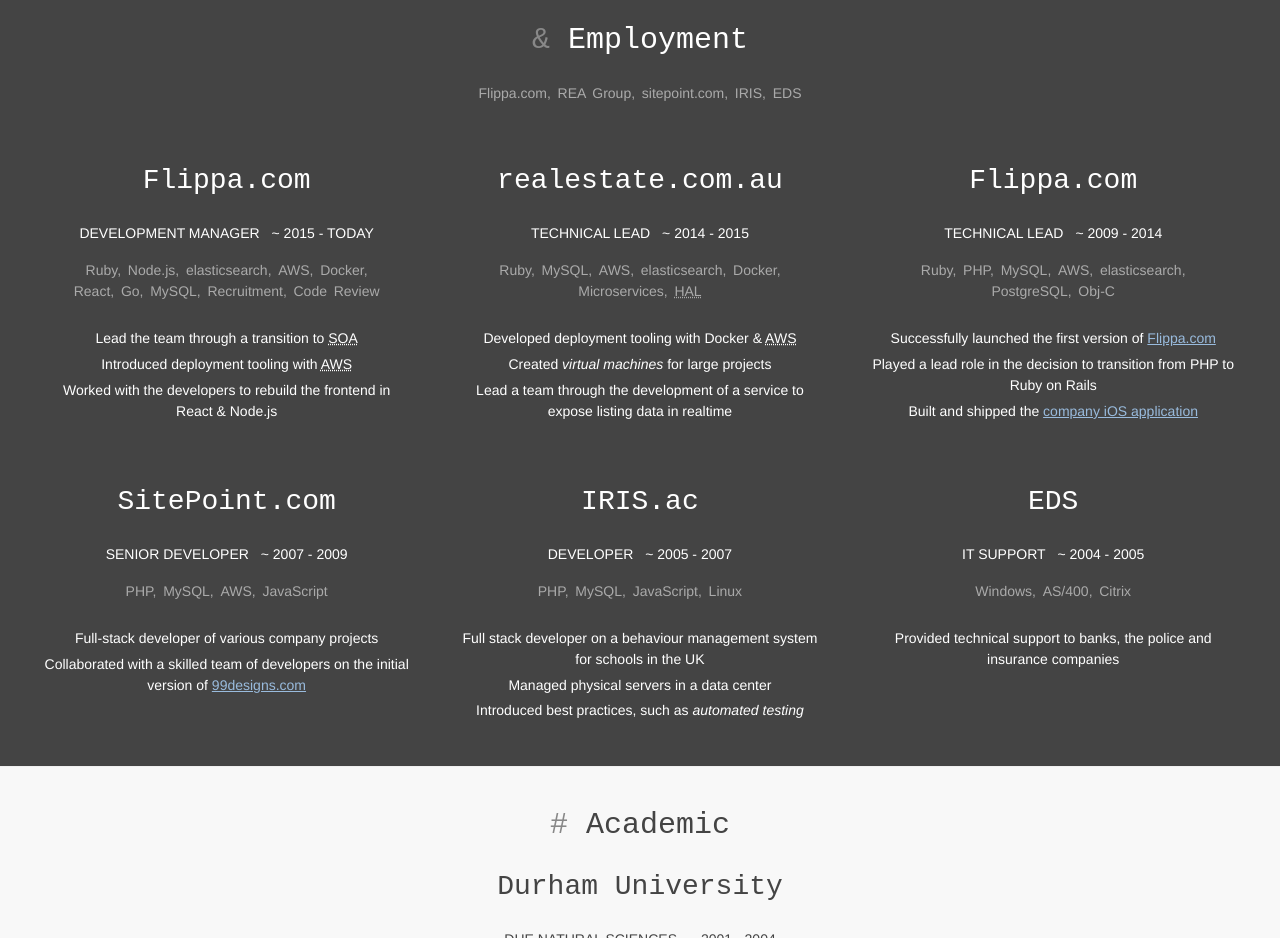
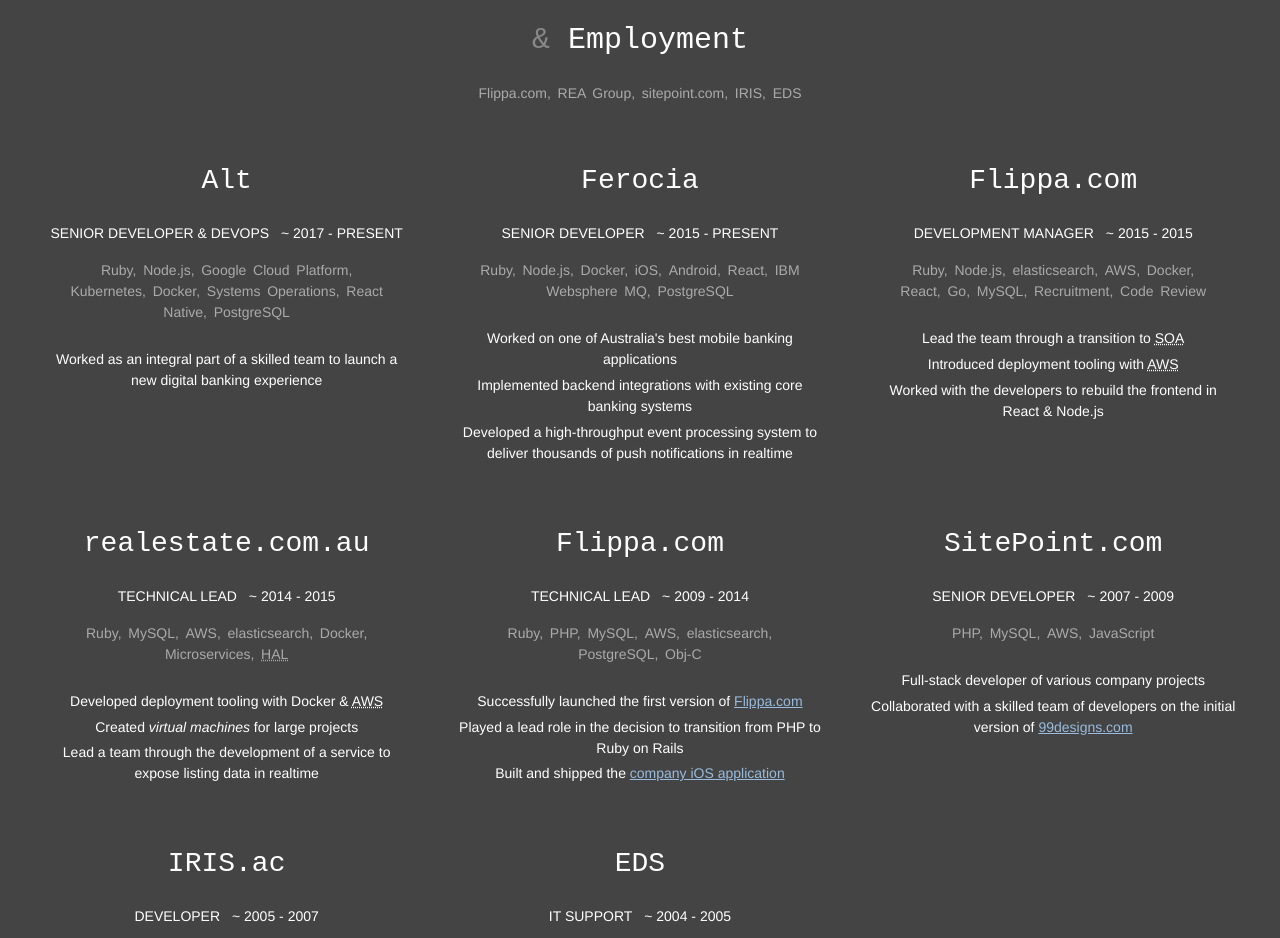
Before and after one commit to d11wtq/www.chriscorbyn.me, a plain HTML site: page index.html in a window 1280 px wide. Shown: the part 1280-2218 px from the top of the page. Drawn offline with Linux system fonts and the light colour scheme.

Commit message:
Update CV with Ferocia and Alt details.

```diff
--- a/index.html
+++ b/index.html
@@ -4,7 +4,7 @@
     <meta charset="utf-8">
     <meta http-equiv="X-UA-Compatible" content="IE=edge">
     <meta name="viewport" content="width=device-width, initial-scale=1">
-    <link href="/styles/main.css" rel="stylesheet">
+    <link href="styles/main.css" rel="stylesheet">
     <title>Chris Corbyn &ndash; Experienced web developer</title>
   </head>
 
@@ -249,6 +249,70 @@
 
             <div class="grid">
               <div class="grid__cell grid__cell--4-col">
+                <h3><a href="https://alt.com.au/">Alt</a></h3>
+
+                <dl class="employment-role">
+                  <dt>Position</dt>
+                  <dd class="employment-role__position">Senior Developer &amp; Devops</dd>
+
+                  <dt>Period</dt>
+                  <dd class="employment-role__period">
+                    <span class="date">2017</span>
+                    -
+                    <span class="date">Present</span>
+                  </dd>
+                </dl>
+
+                <ul class="experience-summary">
+                  <li>Ruby</li>
+                  <li>Node.js</li>
+                  <li>Google Cloud Platform</li>
+                  <li>Kubernetes</li>
+                  <li>Docker</li>
+                  <li>Systems Operations</li>
+                  <li>React Native</li>
+                  <li>PostgreSQL</li>
+                </ul>
+
+                <ul class="experience-detail">
+                  <li>Worked as an integral part of a skilled team to launch a new digital banking experience</li>
+                </ul>
+              </div>
+
+              <div class="grid__cell grid__cell--4-col">
+                <h3><a href="https://ferocia.com.au/">Ferocia</a></h3>
+
+                <dl class="employment-role">
+                  <dt>Position</dt>
+                  <dd class="employment-role__position">Senior Developer</dd>
+
+                  <dt>Period</dt>
+                  <dd class="employment-role__period">
+                    <span class="date">2015</span>
+                    -
+                    <span class="date">Present</span>
+                  </dd>
+                </dl>
+
+                <ul class="experience-summary">
+                  <li>Ruby</li>
+                  <li>Node.js</li>
+                  <li>Docker</li>
+                  <li>iOS</li>
+                  <li>Android</li>
+                  <li>React</li>
+                  <li>IBM Websphere MQ</li>
+                  <li>PostgreSQL</li>
+                </ul>
+
+                <ul class="experience-detail">
+                  <li>Worked on one of Australia's best mobile banking applications</li>
+                  <li>Implemented backend integrations with existing core banking systems</li>
+                  <li>Developed a high-throughput event processing system to deliver thousands of push notifications in realtime</li>
+                </ul>
+              </div>
+
+              <div class="grid__cell grid__cell--4-col">
                 <h3><a href="https://flippa.com/">Flippa.com</a></h3>
 
                 <dl class="employment-role">
@@ -259,7 +323,7 @@
                   <dd class="employment-role__period">
                     <span class="date">2015</span>
                     -
-                    <span class="date">Today</span>
+                    <span class="date">2015</span>
                   </dd>
                 </dl>
 
--- a/styles/main.css
+++ b/styles/main.css
@@ -230,11 +230,11 @@
   }
 
   .logo--twitter {
-    background-image: url("/images/twitter_logo_64px.png");
+    background-image: url("../images/twitter_logo_64px.png");
   }
 
   .logo--github {
-    background-image: url("/images/github_logo_64px.png");
+    background-image: url("../images/github_logo_64px.png");
   }
 
   .logo--email:before {
```
